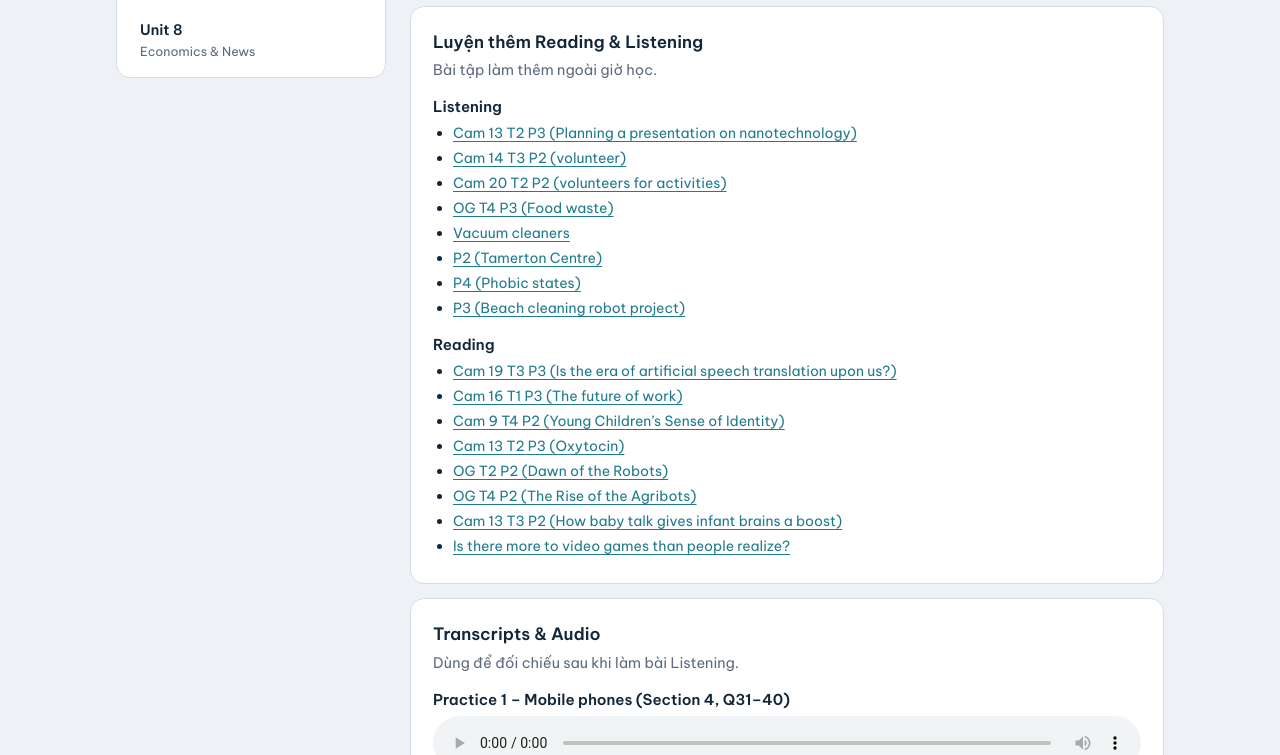
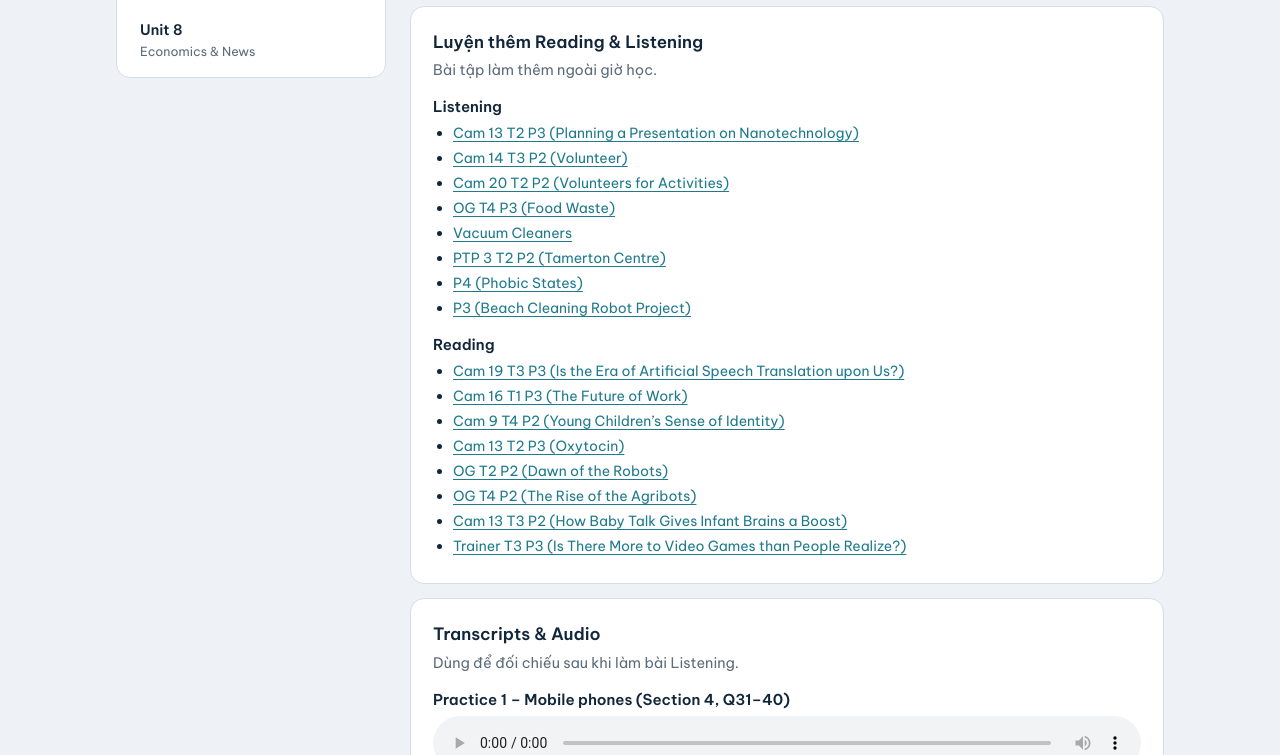
Before and after one commit to anhanh775/Course-Hub---IELTS-Preparation-5.0-6.0-, a plain HTML site: page unit3.html in a window 1280 px wide. Shown: the part 716-1471 px from the top of the page. Drawn offline with Linux system fonts and the light colour scheme.

Commit message:
Add files via upload

```diff
--- a/unit3.html
+++ b/unit3.html
@@ -28,45 +28,45 @@ window.UNIT = {
  "n": 3,
  "practiceL": [
   {
-   "t": "Cam 13 T2 P3 (Planning a presentation on nanotechnology)",
+   "t": "Cam 13 T2 P3 (Planning a Presentation on Nanotechnology)",
    "u": "https://youpass.vn/thi-thu/listening/7490"
   },
   {
-   "t": "Cam 14 T3 P2 (volunteer)",
+   "t": "Cam 14 T3 P2 (Volunteer)",
    "u": "https://youpass.vn/thi-thu/listening/7469"
   },
   {
-   "t": "Cam 20 T2 P2 (volunteers for activities)",
+   "t": "Cam 20 T2 P2 (Volunteers for Activities)",
    "u": "https://youpass.vn/thi-thu/listening/7380"
   },
   {
-   "t": "OG T4 P3 (Food waste)",
+   "t": "OG T4 P3 (Food Waste)",
    "u": "https://tuhoc.dolenglish.vn/luyen-thi-ielts/ielts-listening-practice-luyen-tap-food-waste-official-cambridge-guide-to-ielts-test-4-section-3?force_modal=true"
   },
   {
-   "t": "Vacuum cleaners",
+   "t": "Vacuum Cleaners",
    "u": "https://mockarena.uz/test/34ffbbe2-cb36-4e9e-95dc-deaa055d41fe/listening/2"
   },
   {
-   "t": "P2 (Tamerton Centre)",
+   "t": "PTP 3 T2 P2 (Tamerton Centre)",
    "u": "https://tuhoc.dolenglish.vn/luyen-thi-ielts/ielts-listening-practice-luyen-tap-tamerton-centre-practice-test-plus-3-test-2-section-2"
   },
   {
-   "t": "P4 (Phobic states)",
+   "t": "P4 (Phobic States)",
    "u": "https://engnovate.com/ielts-listening-answers/anxiety/"
   },
   {
-   "t": "P3 (Beach cleaning robot project)",
+   "t": "P3 (Beach Cleaning Robot Project)",
    "u": "https://youpass.vn/thi-thu/listening/12538"
   }
  ],
  "practiceR": [
   {
-   "t": "Cam 19 T3 P3 (Is the era of artificial speech translation upon us?)",
+   "t": "Cam 19 T3 P3 (Is the Era of Artificial Speech Translation upon Us?)",
    "u": "https://youpass.vn/thi-thu/reading/7262"
   },
   {
-   "t": "Cam 16 T1 P3 (The future of work)",
+   "t": "Cam 16 T1 P3 (The Future of Work)",
    "u": "https://youpass.vn/thi-thu/reading/7298"
   },
   {
@@ -86,11 +86,11 @@ window.UNIT = {
    "u": "https://tuhoc.dolenglish.vn/ielts-reading-practice-luyen-tap-ielts-reading-the-rise-of-agribots-official-cambridge-guide-to-ielts-test-4-passage-2"
   },
   {
-   "t": "Cam 13 T3 P2 (How baby talk gives infant brains a boost)",
+   "t": "Cam 13 T3 P2 (How Baby Talk Gives Infant Brains a Boost)",
    "u": "https://youpass.vn/thi-thu/reading/7328"
   },
   {
-   "t": "Is there more to video games than people realize?",
+   "t": "Trainer T3 P3 (Is There More to Video Games than People Realize?)",
    "u": "https://tuhoc.dolenglish.vn/ielts-reading-practice-luyen-tap-ielts-reading-is-there-more-to-video-games-than-people-realize-ielts-trainer-test-3-passage-3"
   }
  ],
```
